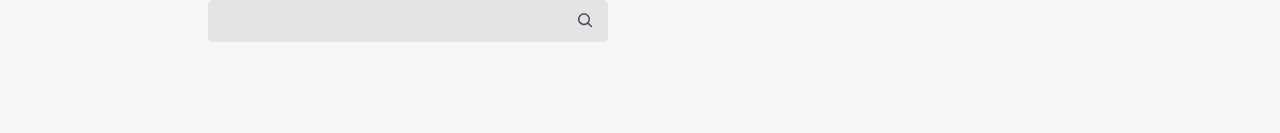
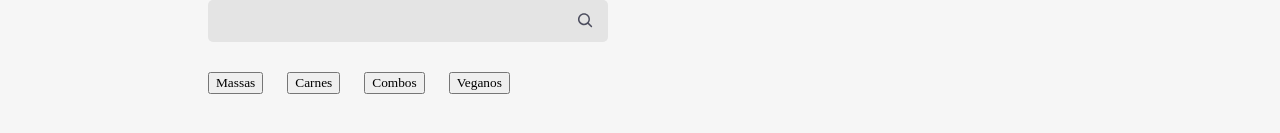
Before and after one commit to arlyanne/Projeto-Aluroni, a React (Create React App) app: page / in a window 1280 px wide. Shown: the part 599-732 px from the top of the page. Built offline with nearby package versions, Linux system fonts and the light colour scheme; a web font is replaced by a local one.

Commit message:
Criação de novos filtros

```diff
--- a/src/pages/Cardapio/Cardapio.module.scss
+++ b/src/pages/Cardapio/Cardapio.module.scss
@@ -55,4 +55,12 @@
       font-size: 3rem;
       margin-bottom: 30px;
     }
+    &__filtros {
+      align-items: center;
+      display: flex;
+      flex-wrap: wrap;
+      justify-content: space-between;
+      margin-bottom: 30px;
+      width: 100%;
+    }
   }
--- /dev/null
+++ b/src/pages/Cardapio/Filtros/Filtros.module.scss
@@ -0,0 +1,27 @@
+@import "styles/variaveis";
+
+.filtros {
+  display: flex;
+  gap: 24px;
+  flex-wrap: wrap;
+  margin: 20px 0;
+  &__filtro {
+    align-items: center;
+    background-color: $grey;
+    border: none;
+    border-radius: 4px;
+    display: flex;
+    font-size: 1.25rem;
+    font-weight: bold;
+    height: 40px;
+    justify-content: center;
+    width: 150px;
+    &--ativo {
+      background-color: $blue;
+      color: white;
+    }
+    &:hover {
+      cursor: pointer;
+    }
+  }
+}
--- /dev/null
+++ b/src/pages/Cardapio/Filtros/filtros.json
@@ -0,0 +1,19 @@
+[
+    {
+        "label": "Massas",
+        "id": 1
+    },
+    {
+        "label": "Carnes",
+        "id": 2
+    },
+    {
+        "label": "Combos",
+    "id": 3
+    },
+    {
+        "label": "Veganos",
+    "id": 4
+    }
+
+]
--- /dev/null
+++ b/src/pages/Cardapio/Filtros/index.tsx
@@ -0,0 +1,20 @@
+import filtros from './filtros.json';
+import styles from './Filtros.module.scss'
+
+type IOpcao = typeof filtros[0];
+
+
+export default function Filtros(){
+
+    function selecionarFiltro(opcao: IOpcao) {}
+
+    return (
+        <div className={styles.filtros}>
+            {filtros.map((opcao) => (
+                <button className={styles.filtros__filtros} key={opcao.id} onClick={() => selecionarFiltro(opcao)}>
+                    {opcao.label}
+                </button>
+            ))}
+        </div>
+    )
+}
--- a/src/pages/Cardapio/index.tsx
+++ b/src/pages/Cardapio/index.tsx
@@ -2,6 +2,7 @@
 import styles from './Cardapio.module.scss';
 import {ReactComponent as Logo} from 'assets/logo.svg';
 import { useState } from 'react';
+import Filtros from './Filtros';
 
 export default function Cardapio() {
     const [busca, setBusca] = useState("");
@@ -20,8 +21,9 @@
                 <h3 className={styles.cardapio__titulo}>Cardápio</h3>
                 <Buscador
                    busca={busca}
-                   setBusca={setBusca}
-                />
+                   setBusca={setBusca}/>
+                   <div className={styles.cardapio__filtros}></div>
+                   <Filtros/>
             </section>
         </main>
     );
```
